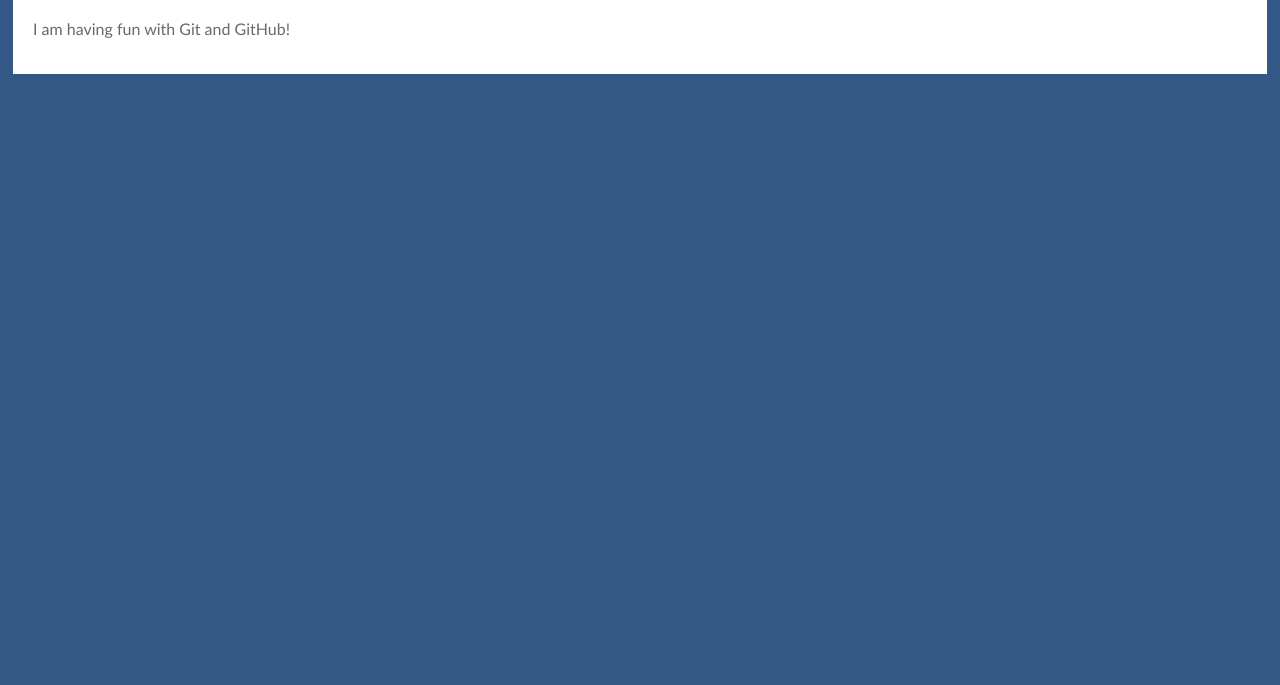
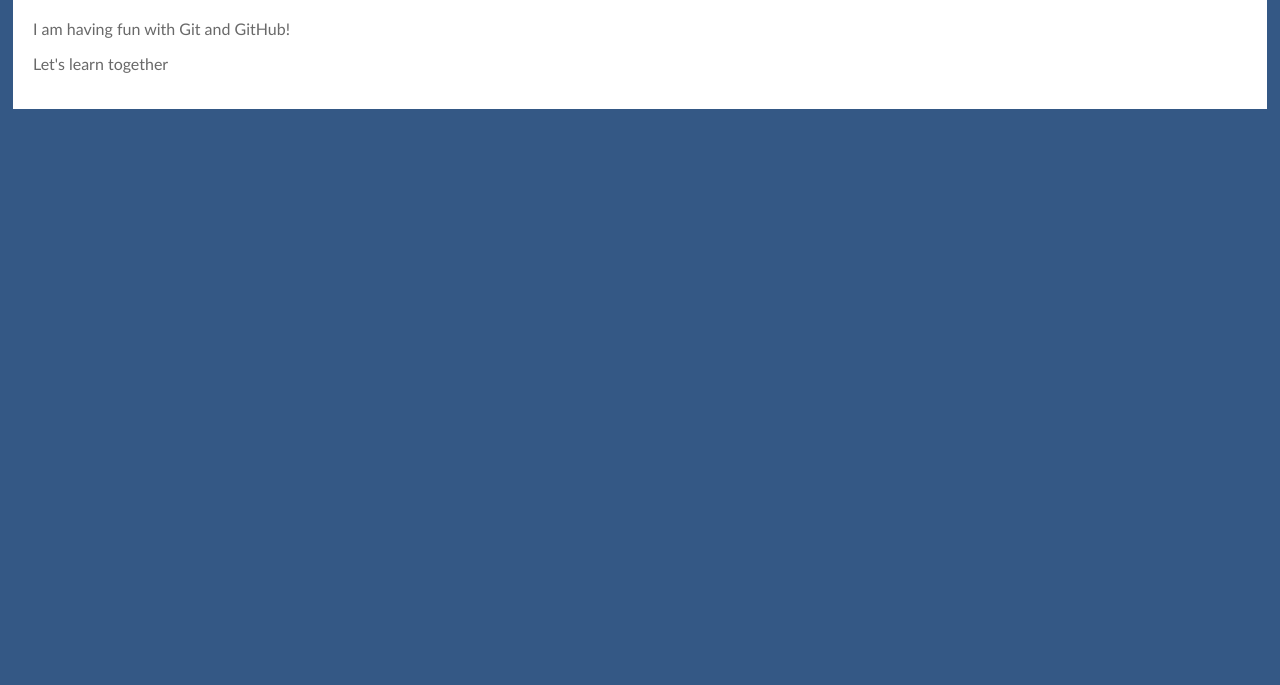
Before and after one commit to PriyadharshiniGovindaraj01/COLLABWEBSITE, a plain HTML site: page index.html in a window 1280 px wide. Shown: the part 115-800 px from the top of the page. Drawn offline with Linux system fonts and the light colour scheme.

Commit message:
New paragraph added

```diff
--- a/index.html
+++ b/index.html
@@ -11,6 +11,7 @@
 <div id="main">
 <h1>Demo Website</h1>
 <p>I am having fun with Git and GitHub!</p>
+<p>Let's learn together</p>
 </div>
 </body>
 </html>
```
